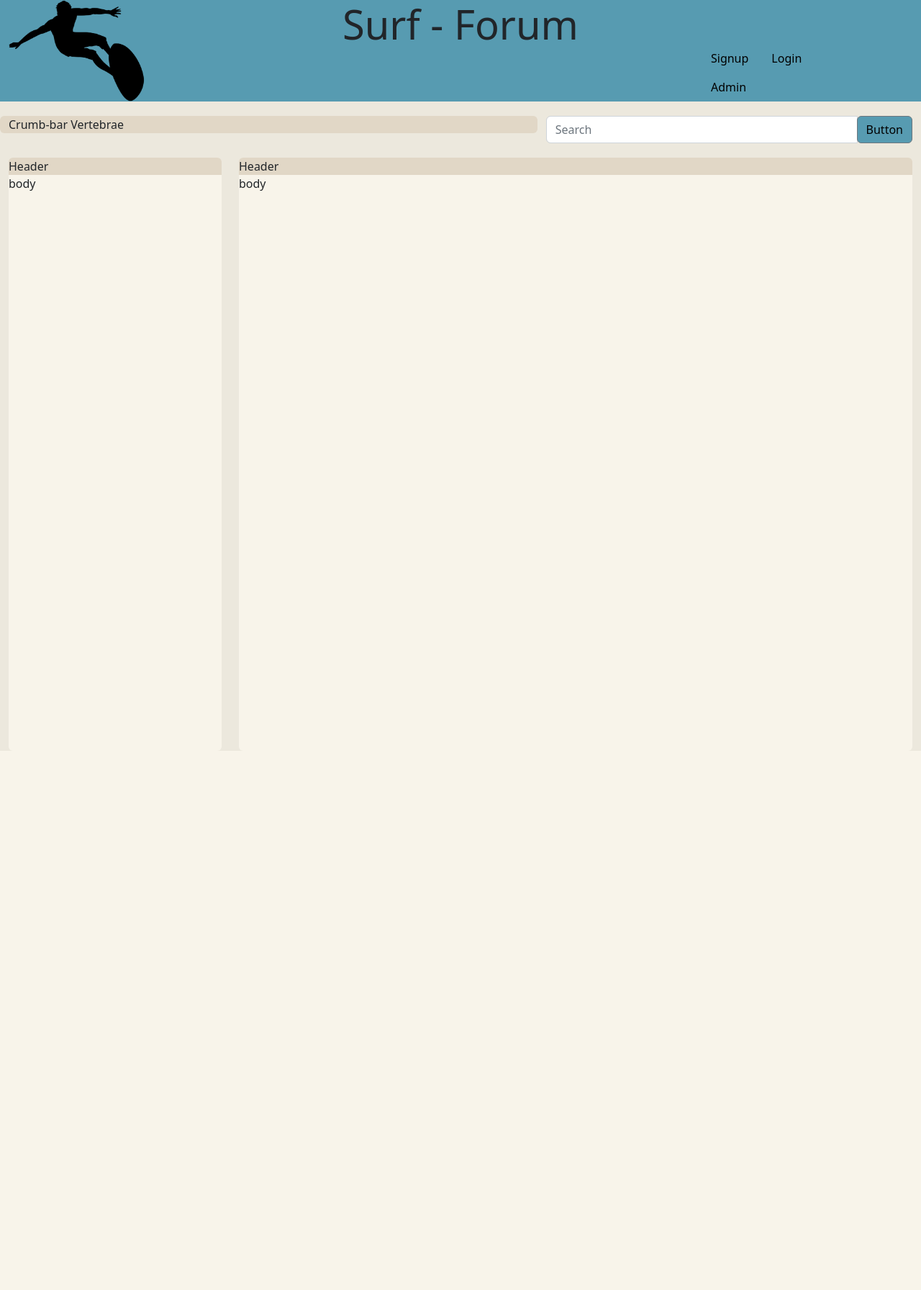
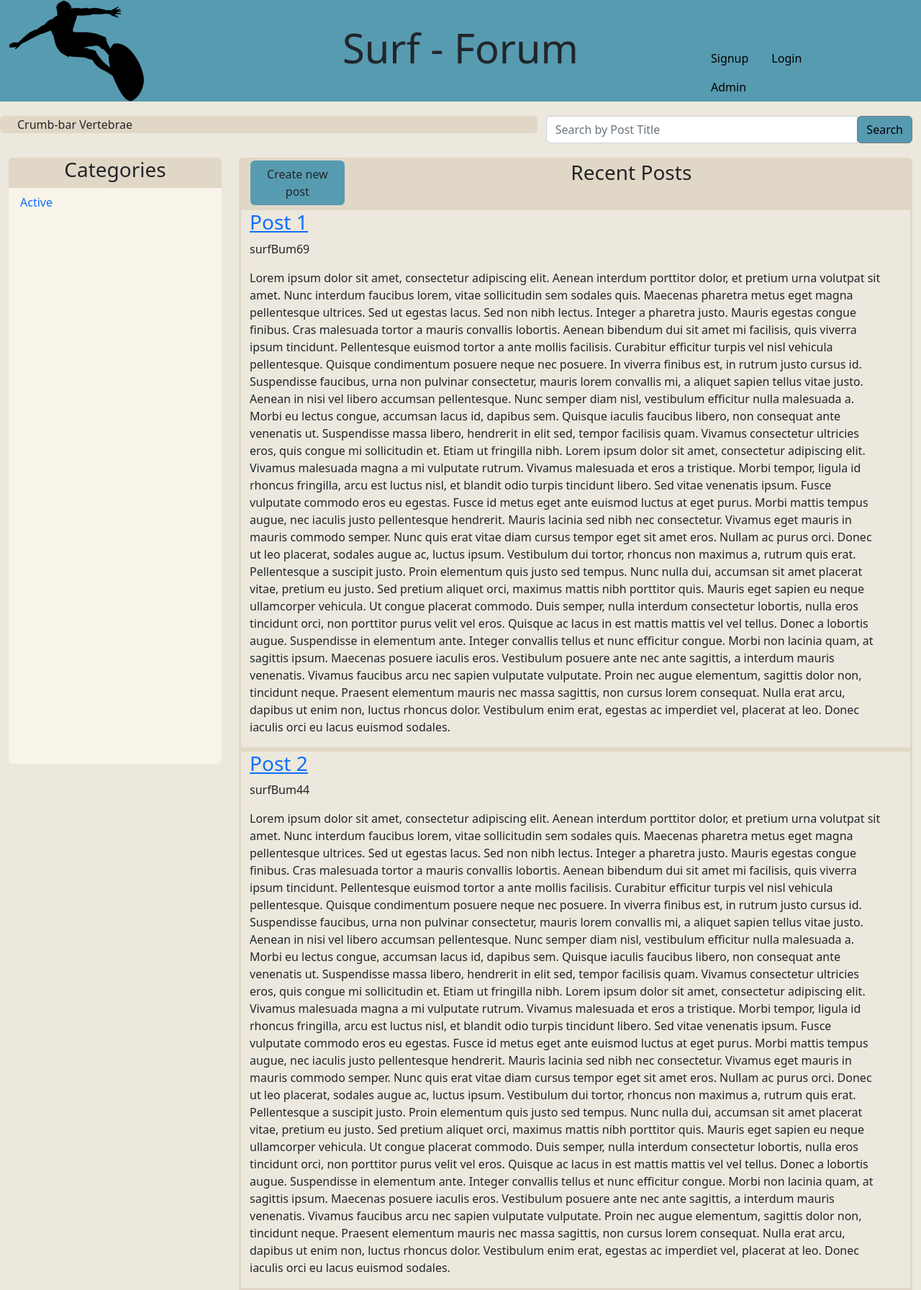
Before and after one commit to zachpren0/Surf_Forum, a PHP site: page /home.html in a window 1280 px wide. Shown: the whole page at 72% size. Before the commit the page ends 1043 px from the top, so only its background shows below. Run offline with PHP 8.4, Linux system fonts and the light colour scheme.

Commit message:
css finished

```diff
--- a/css/home.css
+++ b/css/home.css
@@ -1,8 +1,14 @@
 .bg-blue {
     background-color: #579BB1;
 }
+.border-blue {
+    border: 1px solid #579BB1;
+}
 .bg-beige1 {
     background-color: #E1D7C6;
+}
+.border-beige1 {
+    border: 3px solid #E1D7C6;
 }
 .bg-beige2 {
     background-color: #ECE8DD;
--- a/home.html
+++ b/home.html
@@ -13,14 +13,14 @@
   <body>
       <header>
             <div class="container-fluid bg-blue">
-              <div class="row">
+              <div class="row d-flex">
 
                   <div class="col-2">
                     <img src="images/logo.png" class="rounded float-start img-fluid" alt="logo">
                   </div>
 
-                  <div class="col-6 offset-1">
-                    <h1 class="display-4 text-center">Surf - Forum</h1>
+                  <div class="col-6 d-flex align-items-center justify-content-center offset-1">
+                    <h1 class="display-4">Surf - Forum</h1>
                   </div>
 
                   <div class="col-2 d-flex align-items-end justify-content-end">
@@ -37,35 +37,103 @@
         <main>
           <div class="container-fluid">
             <div class="row top-buffer">
-              <div class="col-7 rounded  bg-beige1 h-100">
+              <div class="col-7 rounded bg-beige1 h-100 gx-5">
                 Crumb-bar Vertebrae
               </div>
-              <div class="col-5">
-                <div class="input-group">
-                  <input type="text" class="form-control" placeholder="Search" aria-label="Recipient's username" aria-describedby="basic-addon2">
-                  <div class="input-group-append">
-                    <button class="btn btn-outline-secondary bg-blue text-black" type="button">Button</button>
-                  </div>
+            <div class="col-5">
+              <div class="input-group">
+                <input type="text" class="form-control" placeholder="Search by Post Title" aria-label="Search" aria-describedby="basic-addon2">
+                <div class="input-group-append">
+                  <button class="btn btn-outline-secondary bg-blue text-black" type="button">Search</button>
                 </div>
               </div>
             </div>
+          </div>
 
             <div class="row top-buffer">
               <div class="col-3 gx-5">
                 <div class="row bg-beige1 rounded-top">
-                  Header
+                  <h3 class="display-7 text-center">Categories</h1>
                 </div>
                 <div class="row bg-beige3 rounded-bottom min-vh-100">
-                  body
+                  <ul class="nav flex-column">
+
+                    <li class="nav-item">
+                      <a class="nav-link active" aria-current="page" href="#">Active</a>
+                    </li>
+
+                  </ul>
                 </div>
               </div>
-              <div class="col-9 gx-5">
-                <div class="row bg-beige1 rounded-top">
-                  Header
+                <div class="col-9 gx-5">
+                  <div class="row bg-beige1 rounded-top p-1">
+                    <div class="col-2">
+                    <button type="button" class="btn bg-blue d-inline">Create new post</button>
+                  </div>
+                  <div class="col-10">
+                    <h3 class="display-7 text-center"> Recent Posts </h1>
+
+                  </div>
                 </div>
-                <div class="row bg-beige3 rounded-bottom min-vh-100">
-                  body
+
+                <div class="row border-beige1">
+                  <div class="row">
+                    <div class="col-10">
+                      <h3 class="display-7 text-left"><u><a href="#"> Post 1 </a></u></h1>
+                      <p>surfBum69</p>
+                    </div>
+                    <!-- admin tools
+                    <div class="col-2">
+                      <a href="#">edit</a>
+                      <a href="#">delete</a>
+                    </div>
+                     -->
+                  </div>
+                  <div class="row">
+                    <p>
+                      Lorem ipsum dolor sit amet, consectetur adipiscing elit. Aenean interdum porttitor dolor, et pretium urna volutpat sit amet. Nunc interdum faucibus lorem, vitae sollicitudin sem sodales quis. Maecenas pharetra metus eget magna pellentesque ultrices. Sed ut egestas lacus. Sed non nibh lectus. Integer a pharetra justo. Mauris egestas congue finibus. Cras malesuada tortor a mauris convallis lobortis. Aenean bibendum dui sit amet mi facilisis, quis viverra ipsum tincidunt. Pellentesque euismod tortor a ante mollis facilisis. Curabitur efficitur turpis vel nisl vehicula pellentesque. Quisque condimentum posuere neque nec posuere.
+
+                      In viverra finibus est, in rutrum justo cursus id. Suspendisse faucibus, urna non pulvinar consectetur, mauris lorem convallis mi, a aliquet sapien tellus vitae justo. Aenean in nisi vel libero accumsan pellentesque. Nunc semper diam nisl, vestibulum efficitur nulla malesuada a. Morbi eu lectus congue, accumsan lacus id, dapibus sem. Quisque iaculis faucibus libero, non consequat ante venenatis ut. Suspendisse massa libero, hendrerit in elit sed, tempor facilisis quam. Vivamus consectetur ultricies eros, quis congue mi sollicitudin et. Etiam ut fringilla nibh. Lorem ipsum dolor sit amet, consectetur adipiscing elit. Vivamus malesuada magna a mi vulputate rutrum.
+
+                      Vivamus malesuada et eros a tristique. Morbi tempor, ligula id rhoncus fringilla, arcu est luctus nisl, et blandit odio turpis tincidunt libero. Sed vitae venenatis ipsum. Fusce vulputate commodo eros eu egestas. Fusce id metus eget ante euismod luctus at eget purus. Morbi mattis tempus augue, nec iaculis justo pellentesque hendrerit. Mauris lacinia sed nibh nec consectetur. Vivamus eget mauris in mauris commodo semper. Nunc quis erat vitae diam cursus tempor eget sit amet eros. Nullam ac purus orci. Donec ut leo placerat, sodales augue ac, luctus ipsum. Vestibulum dui tortor, rhoncus non maximus a, rutrum quis erat.
+
+                      Pellentesque a suscipit justo. Proin elementum quis justo sed tempus. Nunc nulla dui, accumsan sit amet placerat vitae, pretium eu justo. Sed pretium aliquet orci, maximus mattis nibh porttitor quis. Mauris eget sapien eu neque ullamcorper vehicula. Ut congue placerat commodo. Duis semper, nulla interdum consectetur lobortis, nulla eros tincidunt orci, non porttitor purus velit vel eros. Quisque ac lacus in est mattis mattis vel vel tellus. Donec a lobortis augue. Suspendisse in elementum ante. Integer convallis tellus et nunc efficitur congue. Morbi non lacinia quam, at sagittis ipsum. Maecenas posuere iaculis eros.
+
+                      Vestibulum posuere ante nec ante sagittis, a interdum mauris venenatis. Vivamus faucibus arcu nec sapien vulputate vulputate. Proin nec augue elementum, sagittis dolor non, tincidunt neque. Praesent elementum mauris nec massa sagittis, non cursus lorem consequat. Nulla erat arcu, dapibus ut enim non, luctus rhoncus dolor. Vestibulum enim erat, egestas ac imperdiet vel, placerat at leo. Donec iaculis orci eu lacus euismod sodales.
+                    </p>
+                  </div>
                 </div>
+
+                <div class="row border-beige1">
+                  <div class="row">
+                    <div class="col-10">
+                      <h3 class="display-7 text-left"><u><a href="#"> Post 2 </a></u></h1>
+                      <p>surfBum44</p>
+                    </div>
+                    <!-- admin tools
+                    <div class="col-2">
+                      <a href="#">edit</a>
+                      <a href="#">delete</a>
+                    </div>
+                     -->
+                  </div>
+                  <div class="row">
+                    <p>
+                      Lorem ipsum dolor sit amet, consectetur adipiscing elit. Aenean interdum porttitor dolor, et pretium urna volutpat sit amet. Nunc interdum faucibus lorem, vitae sollicitudin sem sodales quis. Maecenas pharetra metus eget magna pellentesque ultrices. Sed ut egestas lacus. Sed non nibh lectus. Integer a pharetra justo. Mauris egestas congue finibus. Cras malesuada tortor a mauris convallis lobortis. Aenean bibendum dui sit amet mi facilisis, quis viverra ipsum tincidunt. Pellentesque euismod tortor a ante mollis facilisis. Curabitur efficitur turpis vel nisl vehicula pellentesque. Quisque condimentum posuere neque nec posuere.
+
+                      In viverra finibus est, in rutrum justo cursus id. Suspendisse faucibus, urna non pulvinar consectetur, mauris lorem convallis mi, a aliquet sapien tellus vitae justo. Aenean in nisi vel libero accumsan pellentesque. Nunc semper diam nisl, vestibulum efficitur nulla malesuada a. Morbi eu lectus congue, accumsan lacus id, dapibus sem. Quisque iaculis faucibus libero, non consequat ante venenatis ut. Suspendisse massa libero, hendrerit in elit sed, tempor facilisis quam. Vivamus consectetur ultricies eros, quis congue mi sollicitudin et. Etiam ut fringilla nibh. Lorem ipsum dolor sit amet, consectetur adipiscing elit. Vivamus malesuada magna a mi vulputate rutrum.
+
+                      Vivamus malesuada et eros a tristique. Morbi tempor, ligula id rhoncus fringilla, arcu est luctus nisl, et blandit odio turpis tincidunt libero. Sed vitae venenatis ipsum. Fusce vulputate commodo eros eu egestas. Fusce id metus eget ante euismod luctus at eget purus. Morbi mattis tempus augue, nec iaculis justo pellentesque hendrerit. Mauris lacinia sed nibh nec consectetur. Vivamus eget mauris in mauris commodo semper. Nunc quis erat vitae diam cursus tempor eget sit amet eros. Nullam ac purus orci. Donec ut leo placerat, sodales augue ac, luctus ipsum. Vestibulum dui tortor, rhoncus non maximus a, rutrum quis erat.
+
+                      Pellentesque a suscipit justo. Proin elementum quis justo sed tempus. Nunc nulla dui, accumsan sit amet placerat vitae, pretium eu justo. Sed pretium aliquet orci, maximus mattis nibh porttitor quis. Mauris eget sapien eu neque ullamcorper vehicula. Ut congue placerat commodo. Duis semper, nulla interdum consectetur lobortis, nulla eros tincidunt orci, non porttitor purus velit vel eros. Quisque ac lacus in est mattis mattis vel vel tellus. Donec a lobortis augue. Suspendisse in elementum ante. Integer convallis tellus et nunc efficitur congue. Morbi non lacinia quam, at sagittis ipsum. Maecenas posuere iaculis eros.
+
+                      Vestibulum posuere ante nec ante sagittis, a interdum mauris venenatis. Vivamus faucibus arcu nec sapien vulputate vulputate. Proin nec augue elementum, sagittis dolor non, tincidunt neque. Praesent elementum mauris nec massa sagittis, non cursus lorem consequat. Nulla erat arcu, dapibus ut enim non, luctus rhoncus dolor. Vestibulum enim erat, egestas ac imperdiet vel, placerat at leo. Donec iaculis orci eu lacus euismod sodales.
+                    </p>
+                  </div>
+                </div>
+
+
+
               </div>
             </div>
           </div>
```
